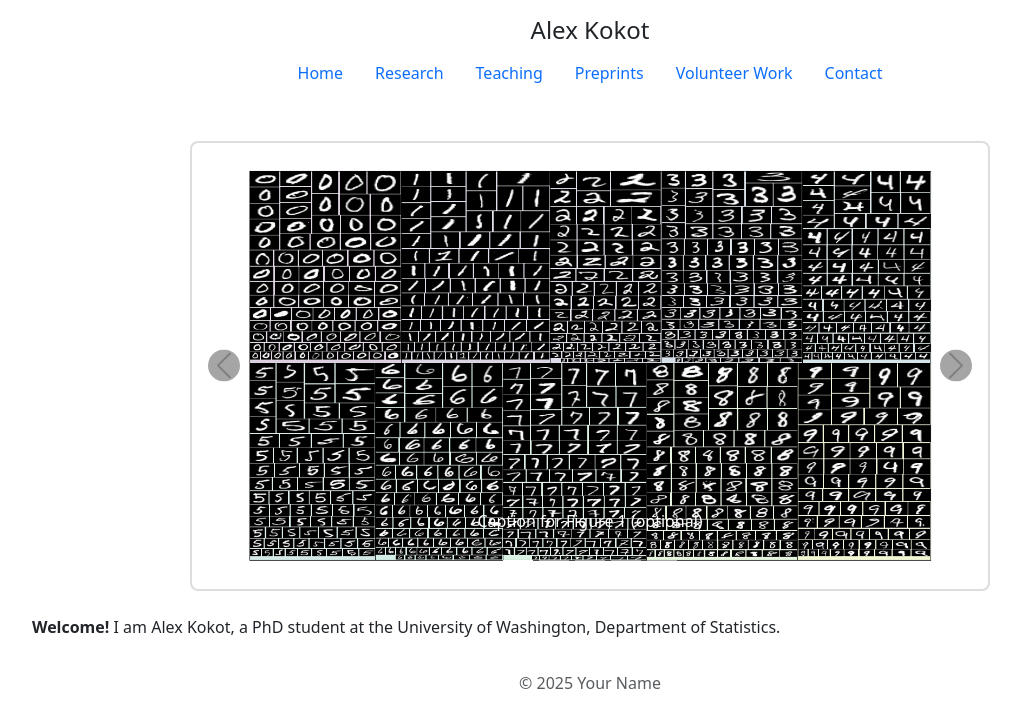
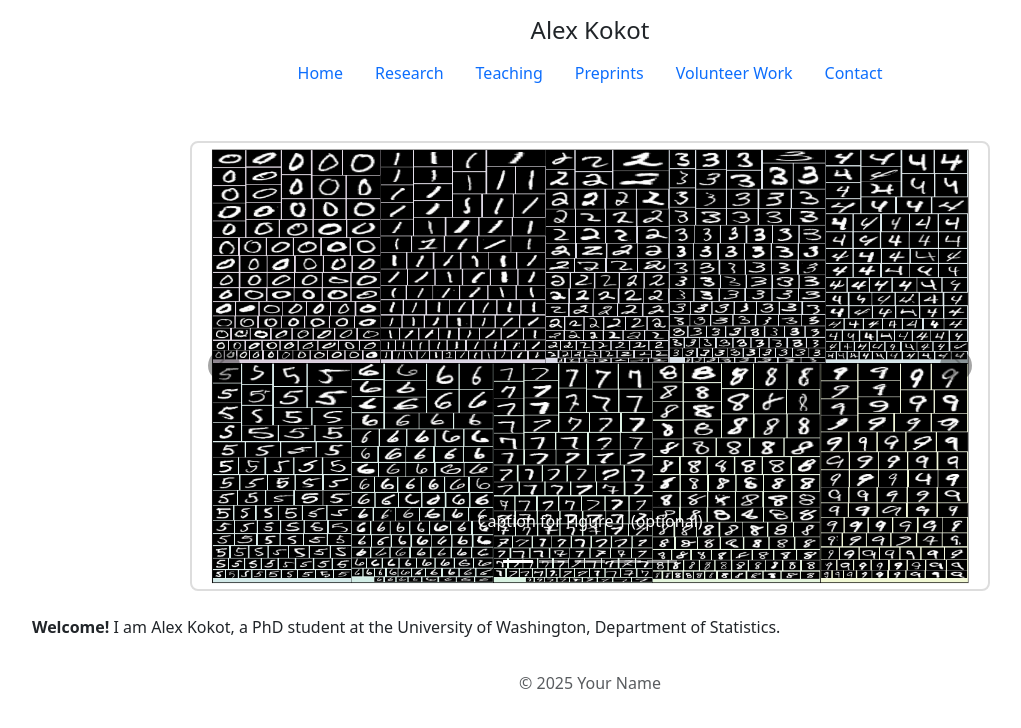
Before and after one commit to amkokot/alex_kokot, a Jekyll site: the page built from index.md, in a window 1280 px wide. Shown: the top 728 px of the page, without its empty margins (50-1071 px from the left). Built offline with Jekyll 4.4.1, drawn with Linux system fonts in a browser that asks for light colours.

Commit message:
carousel fix

```diff
--- a/assets/CSS/styles.css
+++ b/assets/CSS/styles.css
@@ -11,27 +11,29 @@
   background: #fff;
 }
 
-/* Fill the entire frame */
+/* images now letterbox to the exact same box every time */
 #researchCarousel .carousel-inner {
+  height: 100%;
+  width: 100%;
+  /* optional padding if you want a border-gap: */
+  /* padding: 10px; box-sizing: border-box; */
+}
+
+#researchCarousel .carousel-item.active {
+  display: flex;
+  align-items: center;
+  justify-content: center;
   height: 100%;
 }
 
-/* Only center & scale the active slide */
-#researchCarousel .carousel-item {
-  height: 100%;               /* keep the frame height */
-}
-#researchCarousel .carousel-item.active {
-  display: flex;              /* let Bootstrap hide the others */
-  align-items: center;
-  justify-content: center;
+/* THIS is the magic: force every image into the exact same box,
+   letterboxing it rather than resizing it arbitrarily. */
+#researchCarousel .carousel-item.active img {
+  width: 100%;
+  height: 100%;
+  object-fit: contain;
 }
 
-/* Image sizing */
-#researchCarousel .carousel-item img {
-  max-width: 90%;
-  max-height: 90%;
-  object-fit: contain;
-}
 
 /* ─── Prev/Next Controls ─────────────────────────────────────────────── */
 #researchCarousel .carousel-control-prev,
```
